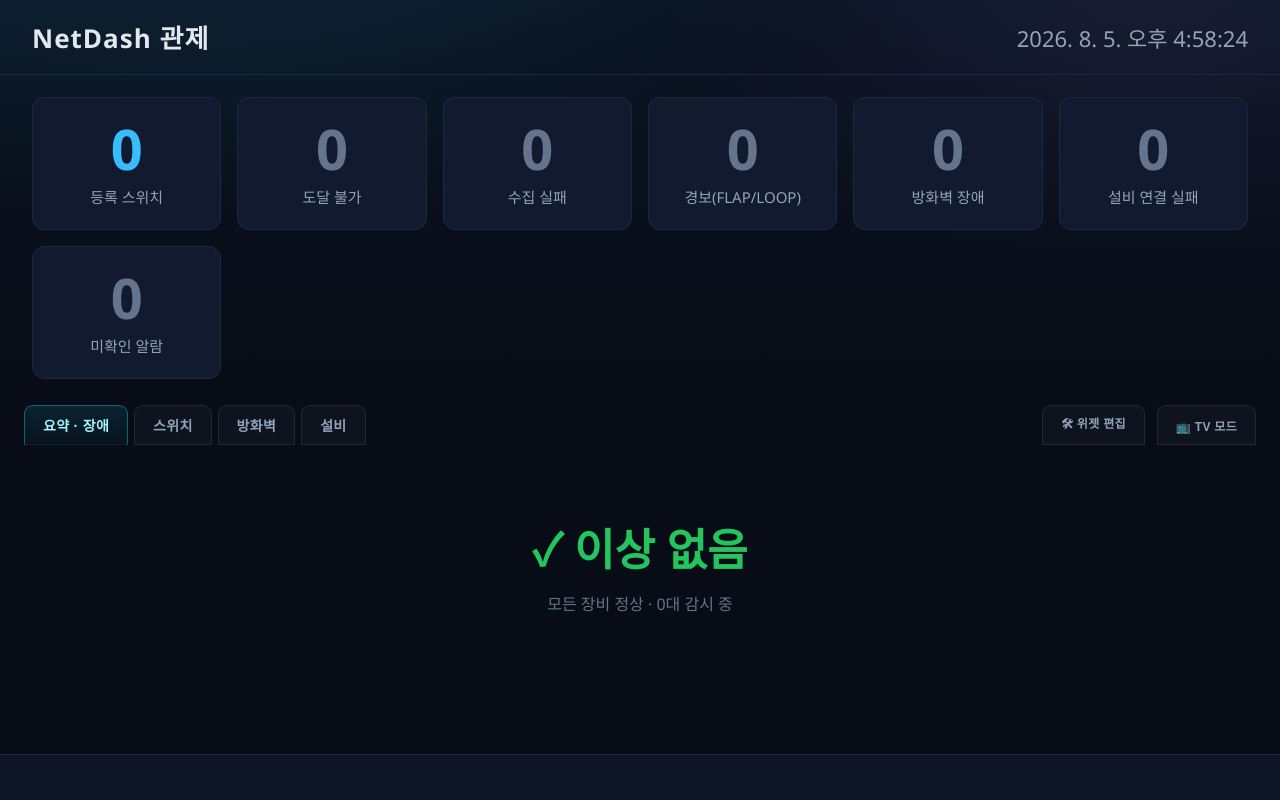
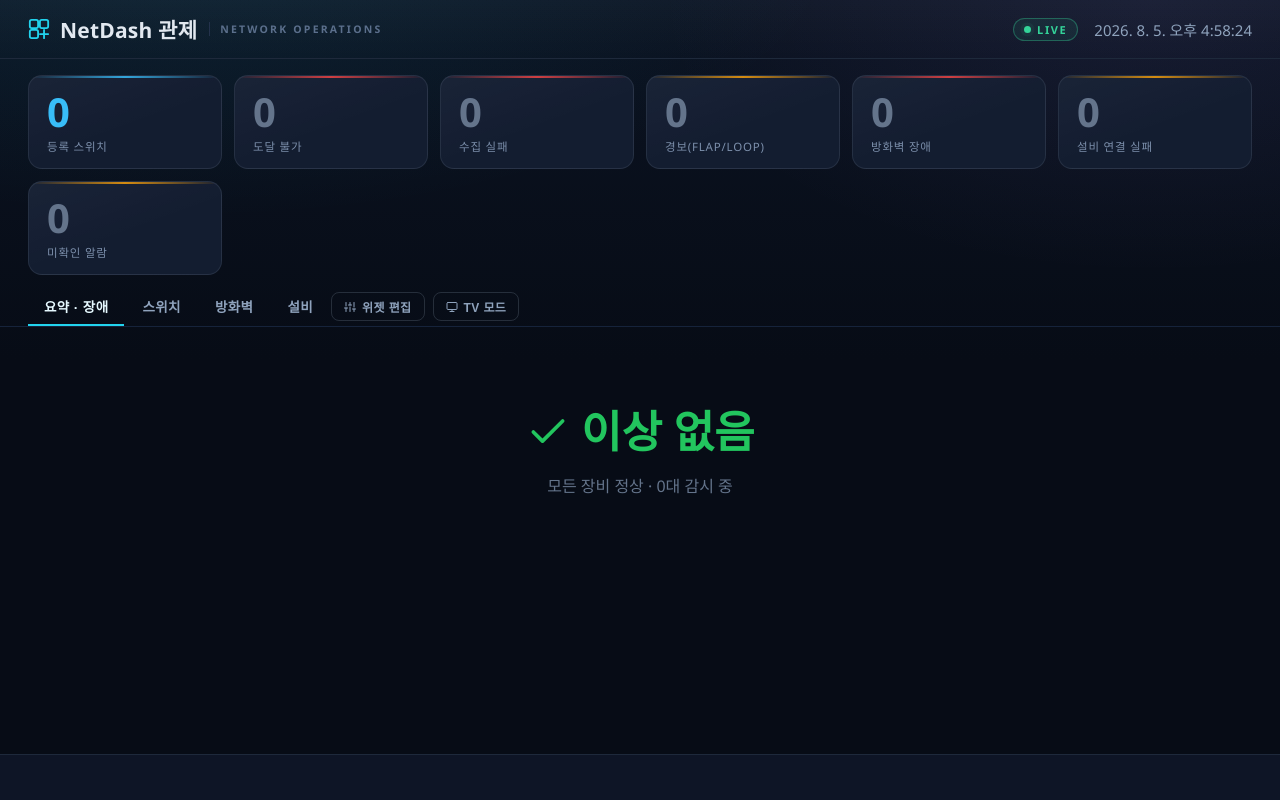
Before and after one commit to yonguncho/netdash-m1, a Flask app: page /wall in a window 1280 px wide. Run offline with Flask 3, Linux system fonts and the light colour scheme; data comes from the database, SQL or seed files in the repository; data that the repository does not hold is empty.

Commit message:
v6.30.0: 관제 UI 벤더 톤 개편 — 이모지 → 라인 SVG 아이콘
- wall.js ico()/_ICO: 1em currentColor 스트로크 아이콘, 이모지 12곳 교체
- 헤더: SVG 로고 마크 + NETWORK OPERATIONS 서브 + LIVE 인디케이터
- 타일: 좌측 정렬 + 상단 액센트 라인(KPI 카드와 언어 통일)
- 탭: 언더라인 세그먼트(활성=시안 밑줄), 편집/TV 버튼 알약형 분리
- 회귀: test_wall_icons_v6300 — 이모지 잔재 검출

Co-Authored-By: Claude Fable 5 <noreply@anthropic.com>

```diff
--- a/web/static/wall.css
+++ b/web/static/wall.css
@@ -324,3 +324,66 @@ body {
 .wcard[draggable="true"] { cursor:grab; }
 .wcard--drag { opacity:.5; outline:2px dashed rgba(34,211,238,.6); cursor:grabbing; }
 #wall-tv-btn { margin-left:6px; }          /* 편집 버튼의 margin-left:auto 상속 해제 */
+
+/* ── v6.30 벤더 NMS 톤 개편(사용자: "이모지 말고 세련되게") ─────────────
+   원칙: 라인 SVG 아이콘(1em·currentColor), 탭은 언더라인 방식,
+   타일·헤더는 KPI 카드와 같은 디자인 언어(상단 액센트 라인·그라데이션). */
+
+.ico { width:1em; height:1em; display:inline-block; vertical-align:-0.14em; }
+
+/* 헤더 — 로고 마크 + 서브타이틀 + LIVE 인디케이터 */
+.wall-header { padding:14px 28px;
+  background:linear-gradient(180deg, rgba(255,255,255,.025), transparent); }
+.wall-logo { display:flex; align-items:center; gap:10px; font-size:21px;
+  letter-spacing:.2px; }
+.wall-logo__mark { width:22px; height:22px; color:#22d3ee; flex:none; }
+.wall-logo__sub { font-style:normal; font-weight:600; font-size:10.5px;
+  color:#5b6f8c; letter-spacing:2.2px; text-transform:uppercase;
+  border-left:1px solid #24324c; padding-left:10px; margin-left:2px;
+  align-self:center; }
+.wall-header__right { display:flex; align-items:center; gap:16px; }
+.wall-clock { font-size:15px; color:#8fa3bd; }
+.wall-live { display:inline-flex; align-items:center; gap:6px; font-size:11px;
+  font-weight:700; letter-spacing:1.6px; color:#34d399;
+  border:1px solid rgba(52,211,153,.35); border-radius:99px; padding:3px 10px;
+  background:rgba(52,211,153,.08); }
+.wall-live i { width:7px; height:7px; border-radius:50%; background:#34d399;
+  animation:livedot 2s infinite; }
+@keyframes livedot { 0%,100% { box-shadow:0 0 0 0 rgba(52,211,153,.5); }
+  50% { box-shadow:0 0 0 4px rgba(52,211,153,0); } }
+
+/* 상단 타일 — KPI 카드와 같은 언어로(액센트 라인·좌측 정렬·라벨 트래킹) */
+.wall-tiles { gap:12px; padding:16px 28px 10px; }
+.tile { position:relative; overflow:hidden; text-align:left; padding:16px 18px 14px;
+  border-radius:14px; border:1px solid rgba(148,163,184,.14);
+  background:linear-gradient(160deg, rgba(255,255,255,.045), rgba(255,255,255,.012) 55%), #101a2e; }
+.tile::before { content:""; position:absolute; inset:0 0 auto 0; height:2px;
+  background:linear-gradient(90deg, transparent, var(--tac,#38bdf8), transparent); opacity:.85; }
+.tile--bad { --tac:#ef4444; } .tile--warn { --tac:#f59e0b; }
+.tile__num { font-size:40px; letter-spacing:-1px; }
+.tile__label { margin-top:6px; font-size:11.5px; letter-spacing:.8px; color:#7c8fab; }
+
+/* 탭 — 상단 라운드 탭 대신 언더라인 세그먼트(벤더 공통 문법) */
+.wall-tabs { gap:2px; padding:0 28px; margin-top:2px;
+  border-bottom:1px solid #16233b; align-items:center; }
+.wall-tab { background:transparent; border:none; border-bottom:2px solid transparent;
+  border-radius:8px 8px 0 0; padding:9px 16px 8px; font-size:13.5px;
+  letter-spacing:.4px; }
+.wall-tab:hover { background:rgba(148,163,184,.06); }
+.wall-tab--on { background:transparent; border-bottom-color:#22d3ee; color:#e6f9ff; }
+
+/* 우측 도구 버튼(위젯 편집·TV)은 알약형으로 분리 */
+.wall-tab--edit { border:1px solid rgba(148,163,184,.22); border-radius:8px;
+  padding:5px 12px; margin:4px 0; font-size:12px; display:inline-flex;
+  align-items:center; gap:6px; }
+.wall-tab--edit:hover { background:rgba(148,163,184,.08); }
+.wall-tab--editing { background:rgba(251,191,36,.13); border-color:rgba(251,191,36,.5);
+  border-bottom-color:rgba(251,191,36,.5); color:#fcd34d; }
+
+/* 요약 탭의 잡다한 버튼·칩도 같은 언어로 */
+.wall-sumchip { font-size:14px; padding:4px 12px; background:rgba(255,255,255,.03);
+  border-color:rgba(148,163,184,.22); }
+.wall-cat__bulk { display:inline-flex; align-items:center; gap:6px;
+  background:rgba(37,99,235,.16); border-color:rgba(59,130,246,.5); color:#93c5fd; }
+.wall-cat__bulk:hover { background:rgba(37,99,235,.3); color:#dbeafe; }
+.wall-ok .ico { color:#22c55e; }
--- a/web/static/wall.js
+++ b/web/static/wall.js
@@ -23,6 +23,34 @@ function esc(s) {
   return String(s == null ? "" : s).replace(/[&<>"']/g, function (c) {
     return {"&": "&amp;", "<": "&lt;", ">": "&gt;", '"': "&quot;", "'": "&#39;"}[c];
   });
+}
+
+/* 벤더 NMS 톤의 라인 아이콘(stroke=currentColor, 1em 크기) — 이모지는 OS·폰트마다
+   다르게 그려져 관제 화면 톤을 깬다(사용자 지적: "이런 아이콘 말고 세련되게"). */
+var _ICO = {
+  check: "<polyline points='20 6 9 17 4 12'/>",
+  refresh: "<polyline points='23 4 23 10 17 10'/><path d='M20.49 15a9 9 0 1 1-2.12-9.36L23 10'/>",
+  x: "<line x1='18' y1='6' x2='6' y2='18'/><line x1='6' y1='6' x2='18' y2='18'/>",
+  port: "<rect x='2' y='7' width='20' height='10' rx='2'/><line x1='7' y1='11' x2='7' y2='13'/>" +
+        "<line x1='12' y1='11' x2='12' y2='13'/><line x1='17' y1='11' x2='17' y2='13'/>",
+  sliders: "<line x1='4' y1='21' x2='4' y2='14'/><line x1='4' y1='10' x2='4' y2='3'/>" +
+           "<line x1='12' y1='21' x2='12' y2='12'/><line x1='12' y1='8' x2='12' y2='3'/>" +
+           "<line x1='20' y1='21' x2='20' y2='16'/><line x1='20' y1='12' x2='20' y2='3'/>" +
+           "<line x1='1' y1='14' x2='7' y2='14'/><line x1='9' y1='8' x2='15' y2='8'/>" +
+           "<line x1='17' y1='16' x2='23' y2='16'/>",
+  monitor: "<rect x='2' y='3' width='20' height='14' rx='2'/>" +
+           "<line x1='8' y1='21' x2='16' y2='21'/><line x1='12' y1='17' x2='12' y2='21'/>",
+  expand: "<polyline points='15 3 21 3 21 9'/><polyline points='9 21 3 21 3 15'/>" +
+          "<line x1='21' y1='3' x2='14' y2='10'/><line x1='3' y1='21' x2='10' y2='14'/>",
+  eye: "<path d='M1 12s4-8 11-8 11 8 11 8-4 8-11 8-11-8-11-8z'/><circle cx='12' cy='12' r='3'/>",
+  eyeoff: "<path d='M17.94 17.94A10.07 10.07 0 0 1 12 20c-7 0-11-8-11-8a18.45 18.45 0 0 1 " +
+          "5.06-5.94'/><path d='M9.9 4.24A9.12 9.12 0 0 1 12 4c7 0 11 8 11 8a18.5 18.5 0 0 1 " +
+          "-2.16 3.19'/><line x1='1' y1='1' x2='23' y2='23'/>",
+};
+function ico(name) {
+  return "<svg class='ico' viewBox='0 0 24 24' fill='none' stroke='currentColor' " +
+    "stroke-width='2' stroke-linecap='round' stroke-linejoin='round' aria-hidden='true'>" +
+    (_ICO[name] || "") + "</svg>";
 }
 
 var KIND_KO = {
@@ -54,7 +82,7 @@ function renderProblems() {
   if (!host || !d) return;
   var cats = (d.categories || []).filter(function (c) { return (c.items || []).length > 0; });
   if (!cats.length) {
-    host.innerHTML = "<div class='wall-ok'>✓ 이상 없음<small>모든 장비 정상 · " +
+    host.innerHTML = "<div class='wall-ok'>" + ico("check") + " 이상 없음<small>모든 장비 정상 · " +
       (d.total_switches || 0) + "대 감시 중</small></div>";
     return;
   }
@@ -67,7 +95,7 @@ function renderProblems() {
           var sw = s.switch || "미확인";
           var active = (isFac && wallFacFilter === sw) ? " wall-sumchip--active" : "";
           var attr = isFac ? " data-fswitch='" + esc(sw) + "'" : "";
-          return "<span class='wall-sumchip" + (isFac ? " wall-sumchip--click" : "") + active + "'" + attr + ">🔌 " +
+          return "<span class='wall-sumchip" + (isFac ? " wall-sumchip--click" : "") + active + "'" + attr + ">" + ico("port") + " " +
             esc(sw) + (s.location ? " <i>(" + esc(s.location) + ")</i>" : "") +
             " <b>" + s.count + "</b></span>";
         }).join("") + "</div>"
@@ -77,8 +105,8 @@ function renderProblems() {
     var filterBar = "";
     if (isFac && wallFacFilter) {
       items = items.filter(function (p) { return (p.switch || "미확인") === wallFacFilter; });
-      filterBar = "<div class='wall-cat__filter'>필터: 🔌 " + esc(wallFacFilter) +
-        " (" + items.length + ") <button class='wall-filter-clear'>✕ 전체 보기</button></div>";
+      filterBar = "<div class='wall-cat__filter'>필터: " + ico("port") + " " + esc(wallFacFilter) +
+        " (" + items.length + ") <button class='wall-filter-clear'>전체 보기</button></div>";
     }
     // '외 N건' 안내: 서버가 잘라 보낸 경우 항상 표시(설비 필터 중에도 유지),
     // 다른 카테고리(도달 불가/수집 실패)도 total이 있으면 동일하게 안내.
@@ -89,12 +117,12 @@ function renderProblems() {
     // 설비는 칩 필터가 걸려 있으면 그 스위치 몫만 일괄 재수집한다.
     var bulkHtml = "";
     if (count > 0 && (c.key === "unreach" || c.key === "failed")) {
-      bulkHtml = "<button class='wall-cat__bulk' data-bulk-cat='" + c.key + "'>⟳ 전체 재수집 (" +
+      bulkHtml = "<button class='wall-cat__bulk' data-bulk-cat='" + c.key + "'>" + ico("refresh") + " 전체 재수집 (" +
         count + ")</button>";
     } else if (isFac && items.length > 0) {
       bulkHtml = "<button class='wall-cat__bulk' data-bulk-cat='facility'" +
         (wallFacFilter ? " data-bulk-switch='" + esc(wallFacFilter) + "'" : "") +
-        ">⟳ 전체 재수집 (" + items.length + (wallFacFilter ? "" : "/" + count) + ")</button>";
+        ">" + ico("refresh") + " 전체 재수집 (" + items.length + (wallFacFilter ? "" : "/" + count) + ")</button>";
     }
     return "<div class='wall-cat wall-cat--" + esc(c.severity || "warn") + "'>" +
       "<div class='wall-cat__title'>" + esc(c.title) +
@@ -434,7 +462,7 @@ function renderFirewallTab(f) {
     if (x.status === "failed") return "수집 실패" + (x.last_error ? " — " + x.last_error.slice(0, 30) : "");
     if (x.status === "new") return "미수집 — '수집'을 눌러 첫 수집을 하세요";
     if (x.status === "collecting") return "수집 중...";
-    return "지표 없음 — SNMP 커뮤니티(⚙설정) 또는 SSH 계정 지정 후 재수집";
+    return "지표 없음 — SNMP 커뮤니티(설정 메뉴) 또는 SSH 계정 지정 후 재수집";
   }
 
   /* 장비별 카드 — 지표가 수집된 방화벽만.
@@ -680,7 +708,7 @@ function renderFacilityTab(c) {
         ? rankList(c.offline_by_switch.map(function (x) {
             return { id: x.id, name: x.name, v: x.count, d: _n(x.count) + " <small>건</small>" };
           }), { link: true, c0: "#e11d48", c1: "#fb7185" })
-        : "<p class='wnone'>최근 7일 연결 실패 이벤트 없음 ✓</p>") +
+        : "<p class='wnone'>최근 7일 연결 실패 이벤트 없음</p>") +
       "<h3 style='margin-top:14px'>대역별 수집 IP<span class='hint'>온라인/전체</span></h3>" +
       rankList((c.by_subnet || []).map(function (x) {
         var pct = x.count ? Math.round(x.online * 100 / x.count) : 0;
@@ -1023,7 +1051,7 @@ function refreshSeries() {
 }
 
 /* ── 대시보드 커스터마이즈 ─────────────────────────────────────
-   사용자가 직접 꾸민다: ① 장비 칩으로 보일 방화벽 선택 ② 🛠 위젯 편집에서
+   사용자가 직접 꾸민다: ① 장비 칩으로 보일 방화벽 선택 ② 위젯 편집에서
    카드 숨기기/크기(S·M·L·XL). 브라우저 localStorage에 저장(관제 PC별). */
 
 function _fwDevSel() {
@@ -1098,9 +1126,9 @@ function applyLayout() {
         span.className = "wtools";
         span.innerHTML =
           "<button class='wtool' data-wact='size' data-wkey='" + esc(key) +
-          "' title='크기 변경(S→M→L→XL)'>◱</button>" +
+          "' title='크기 변경(S→M→L→XL)'>" + ico("expand") + "</button>" +
           "<button class='wtool' data-wact='hide' data-wkey='" + esc(key) + "'>" +
-          (st.hidden ? "표시" : "숨김") + "</button>";
+          (st.hidden ? ico("eye") + " 표시" : ico("eyeoff") + " 숨김") + "</button>";
         h.appendChild(span);
       }
     });
@@ -1131,7 +1159,7 @@ document.addEventListener("click", function (e) {
   var b = document.createElement("button");
   b.id = "wall-edit-btn";
   b.className = "wall-tab wall-tab--edit";
-  b.textContent = "🛠 위젯 편집";
+  b.innerHTML = ico("sliders") + " 위젯 편집";
   b.title = "카드 드래그 순서·숨기기·크기 조절 — 이 PC 브라우저에 저장됩니다";
   b.addEventListener("click", function () {
     _editMode = !_editMode;
@@ -1251,7 +1279,7 @@ document.addEventListener("click", function (e) {
   var b = document.createElement("button");
   b.id = "wall-tv-btn";
   b.className = "wall-tab wall-tab--edit";
-  b.textContent = "📺 TV 모드";
+  b.innerHTML = ico("monitor") + " TV 모드";
   b.title = "탭 자동 로테이션(30초) + 알람 발생 시 해당 탭 자동 전환";
   function apply() { b.classList.toggle("wall-tab--editing", _tvOn); }
   b.addEventListener("click", function () {
--- a/web/templates/wall.html
+++ b/web/templates/wall.html
@@ -8,8 +8,18 @@
 </head>
 <body>
   <header class="wall-header">
-    <span class="wall-logo">NetDash 관제</span>
-    <span id="wall-clock" class="wall-clock"></span>
+    <span class="wall-logo">
+      <svg class="wall-logo__mark" viewBox="0 0 24 24" fill="none" stroke="currentColor"
+           stroke-width="2" stroke-linecap="round" stroke-linejoin="round" aria-hidden="true">
+        <rect x="2" y="2" width="9" height="9" rx="2"/><rect x="13" y="2" width="9" height="9" rx="2"/>
+        <rect x="2" y="13" width="9" height="9" rx="2"/><path d="M17.5 13v9M13 17.5h9"/>
+      </svg>
+      NetDash 관제<em class="wall-logo__sub">Network Operations</em>
+    </span>
+    <span class="wall-header__right">
+      <span class="wall-live"><i></i>LIVE</span>
+      <span id="wall-clock" class="wall-clock"></span>
+    </span>
   </header>
 
   <section class="wall-tiles">
```
Also changed, not shown: NetDash_RESUME.md (+10 -2 lines), tests/test_wall_icons_v6300.py (added, +33 -0 lines).
